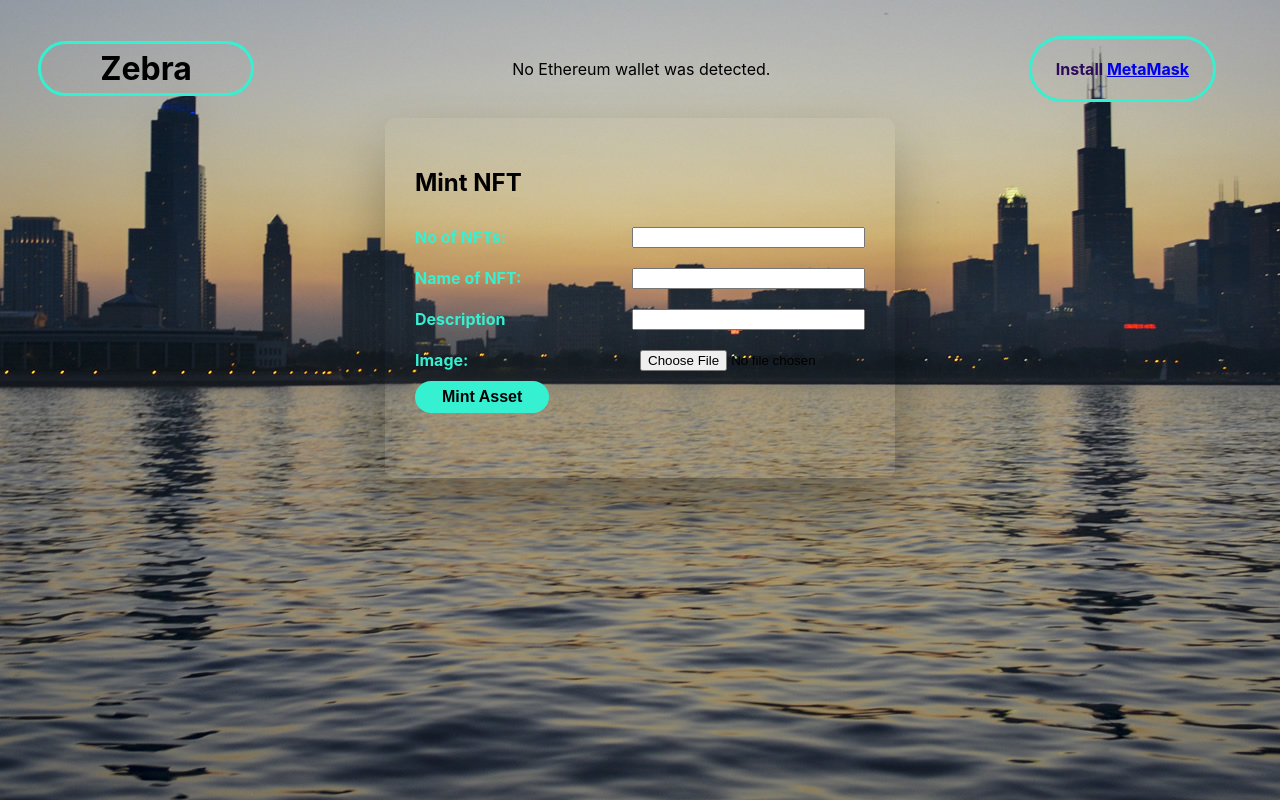
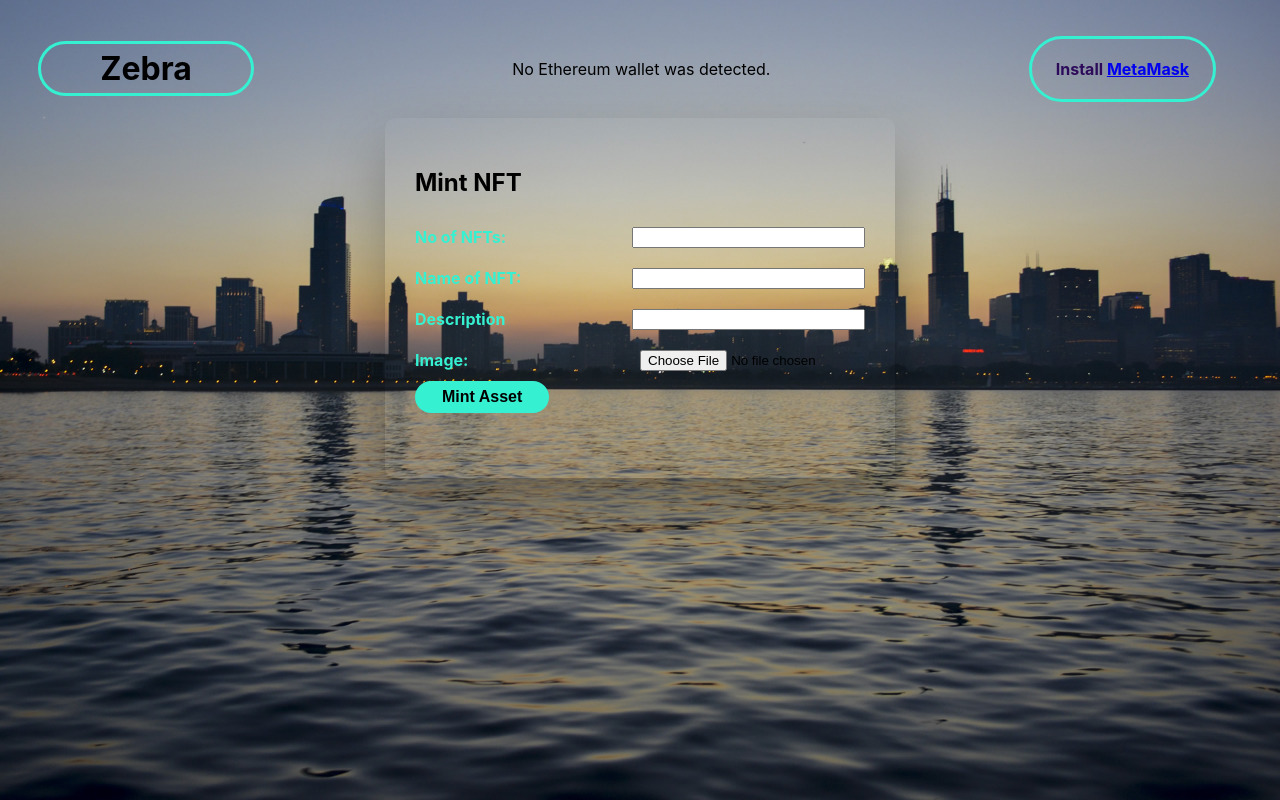
Before and after one commit to george-shammar/NFT-TASK, a React (Create React App) app: page / in a window 1280 px wide. Built offline with nearby package versions, Linux system fonts and the light colour scheme; what ipfs-http-client would draw is missing.

Commit message:
Add background image

```diff
--- a/src/styles/index.css
+++ b/src/styles/index.css
@@ -6,6 +6,11 @@ body {
   -webkit-font-smoothing: antialiased;
   -moz-osx-font-smoothing: grayscale;
   background: url(../image/bg-01.jpg) no-repeat center center fixed;
+  -webkit-background-size: cover;
+  -moz-background-size: cover;
+  -o-background-size: cover;
+  background-size: cover;
+  width: 100%;
 }
 
 code {
```
